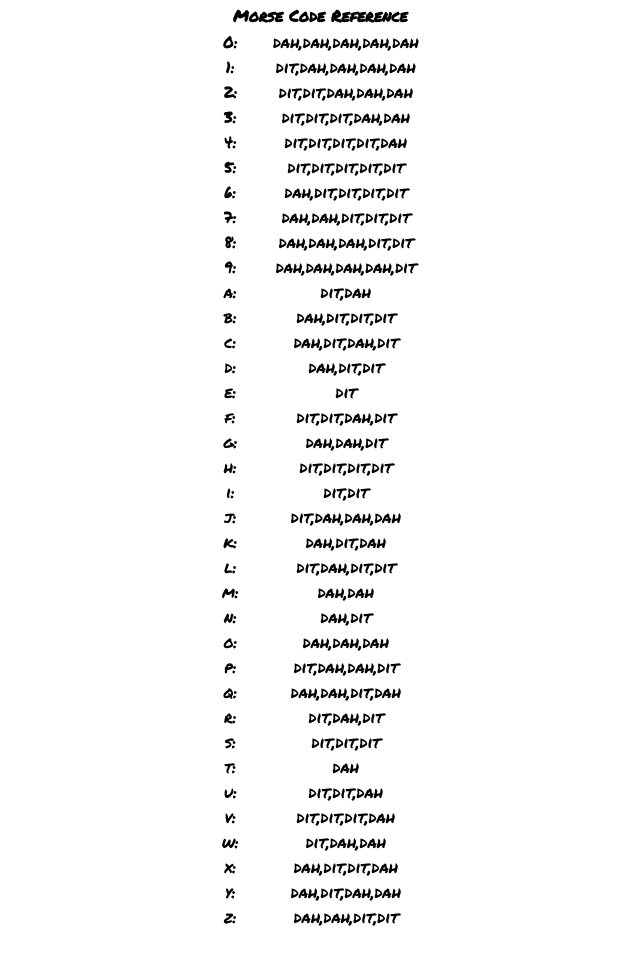
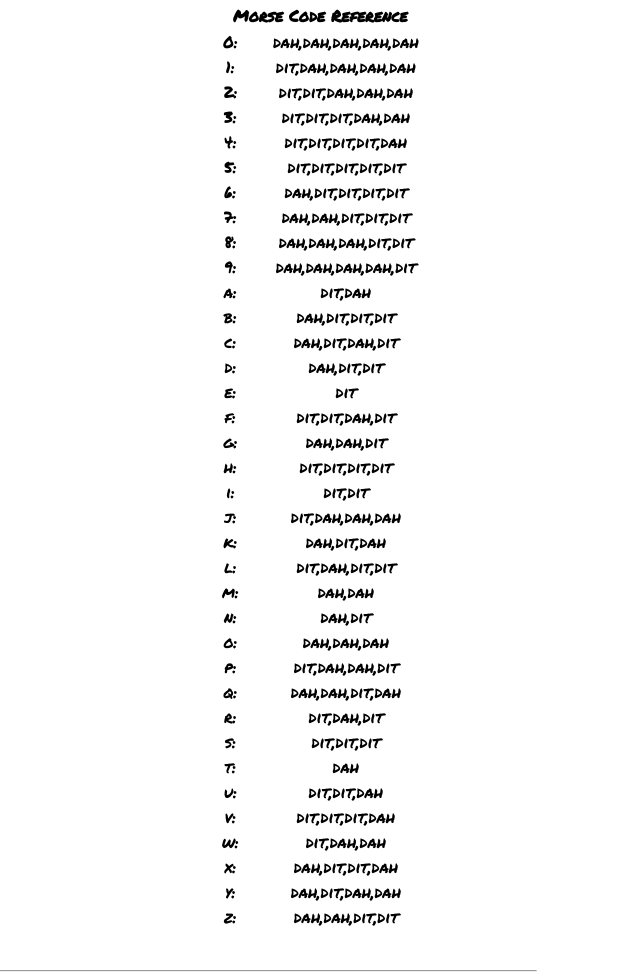
Before and after one commit to jallend1/morseCode, a plain HTML site: page index.html in a window 1280 px wide. Shown: the part 282-1262 px from the top of the page, without its empty margins (609-1249 px from the left). Drawn offline with Linux system fonts and the light colour scheme.

Commit message:
Begins implementation of footer details

```diff
--- a/index.html
+++ b/index.html
@@ -96,6 +96,9 @@
           </section>
         </main>
       </div>
+      <footer>
+        <hr />
+      </footer>
     </div>
     <script src="app.js"></script>
   </body>
```
